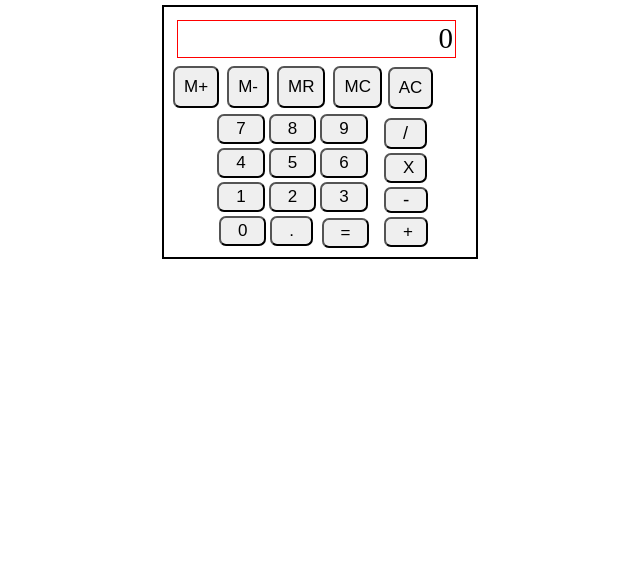
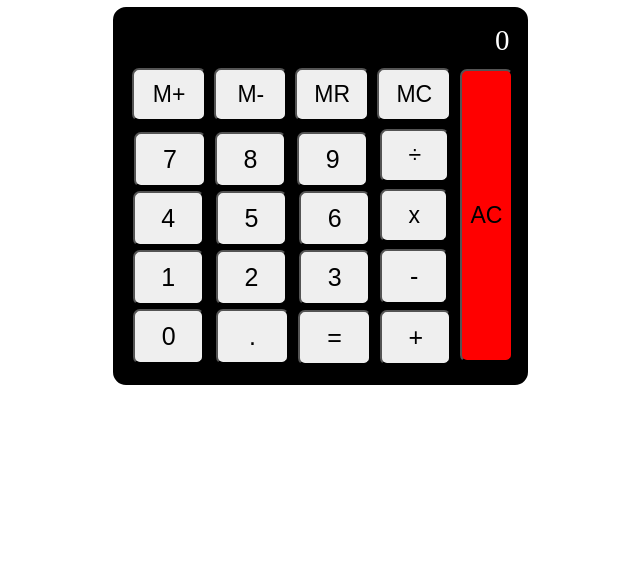
Before and after one commit to komalgill0310/calculator-app-second-time-, a plain HTML site: page index.html in a window 1280 px wide. Shown: the part 227-800 px from the top of the page, without its empty margins (320-960 px from the left). Drawn offline with Linux system fonts and the light colour scheme.

Commit message:
css is finish

```diff
--- a/index.html
+++ b/index.html
@@ -35,8 +35,8 @@
       </div>
 
       <div class="operator-btn-container">
-        <button class="operator" value="/" id="divide">/</button>
-        <button class="operator" value="*" id="multiply">X</button>
+        <button class="operator" value="/" id="divide">&#247</button>
+        <button class="operator" value="*" id="multiply">x</button>
         <button class="operator" value="-" id="subtract">-</button>
         <button class="operator" value="+" id="add">+</button>
       </div>
--- a/script.js
+++ b/script.js
@@ -16,7 +16,6 @@ operators.forEach((operatorValue) => {
     }
     if (firstOperand) {
       operator = e.target.textContent;
-      // result.textContent = e.target.textContent;
     }
   });
 });
@@ -27,13 +26,11 @@ numbers.forEach((number) => {
     e.preventDefault();
     if (!operator) {
       firstOperand += e.target.textContent;
-      console.log("firstOperand: ", firstOperand);
       result.textContent = firstOperand;
       document.querySelector("#reset-btn").textContent = "CE";
     }
     if (firstOperand && operator) {
       secondOperand += e.target.textContent;
-      console.log("secondOperand: ", secondOperand);
       result.textContent = secondOperand;
     }
   });
@@ -62,7 +59,7 @@ function calculate(operator) {
     case "X":
       result.textContent = firstNumber * secondNumber;
       break;
-    case "/":
+    default:
       result.textContent = (firstNumber % secondNumber) === 0 ? (firstNumber / secondNumber) : (firstNumber / secondNumber).toFixed(3);
       break;
   }
@@ -91,13 +88,11 @@ document.querySelector("#memory-save").addEventListener("click", (e) => {
   e.preventDefault();
   if (addMemory) {
     let addMemory1 = result.textContent;
-    console.log("Memory_Store1: ", addMemory1);
     addMemory = parseInt(addMemory) + parseInt(addMemory1);
     console.log("Sum of M+: ", addMemory);
   }
   else {
     addMemory = result.textContent;
-    console.log("FirstMemoryStore: ", addMemory);
   }
 });
 
@@ -105,13 +100,10 @@ document.querySelector("#memory-clear").addEventListener("click", (e) => {
   e.preventDefault();
   if (subMemory) {
     let subMemory1 = result.textContent;
-    console.log("Memory_Store1: ", subMemory1);
     subMemory = parseInt(subMemory) + parseInt(subMemory1);
-    console.log("Sum of M+: ", subMemory);
   }
   else {
     subMemory = result.textContent;
-    console.log("FirstMemoryStore: ", subMemory);
   }
 });
 
@@ -119,16 +111,13 @@ document.querySelector("#memory-recall").addEventListener("click", (e) => {
   e.preventDefault();
   outputMemory = addMemory - subMemory;
   result.textContent = outputMemory;
-  console.log("MR: ", result.textContent);
   if (firstOperand && operator) {
     secondOperand = outputMemory;
     result.textContent = secondOperand;
-    console.log("MR SecondOperand: ", result.textContent);
   }
   if (!firstOperand) {
     firstOperand = outputMemory;
     result.textContent = firstOperand;
-    console.log("MR FirstOperand: ", result.textContent);
   }
 });
 
--- a/stylesheet.css
+++ b/stylesheet.css
@@ -11,7 +11,7 @@
 }
 
 h1{
-  font-size: 56px;
+  font-size: 57px;
 }
 
 .calculator-container{
@@ -19,13 +19,17 @@ h1{
   height: auto;
   width: auto;
   padding: 5px;
+  border-radius: 13px;
+  background-color: black;
 }
 
 .result-container{
-  border: 1px solid red;
+  border: 1px solid black;
   height: 36px;
-  width: 277px;
+  width: 383px;
   margin: 8px;
+  border-radius: 7px;
+  /* background-color: white; */
 }
 
 #result{
@@ -33,114 +37,145 @@ h1{
   flex-direction: row-reverse;
   font-size: 29px;
   padding: 0.5px 2px;
-  /* height: 31px; */
+  color: white;
 }
 
+
+
 .reset-container{
-  margin-top: -63.7px;
-  margin-left: 217px;
+  margin-top: -75.7px;
+  margin-left: 369px;
   margin-bottom: 2px;
 }
 
 #reset-btn{
-  font-size: 17px;
-  padding: 9px;
+  font-size: 23px;
+  padding: 131px 9px;
  margin-left: -36px;
  border-radius: 7px;
+ background-color: red;
  cursor: pointer;
 }
 
+#reset-btn:hover{
+
+ color: white;
+}
+
+
 .memory-btn-container{
-  margin-right: 89px;
+  margin-right: 61px;
   margin-bottom: 23px;
 }
 
 .memory{
-  padding: 9px;
-  font-size: 17px;
+  padding: 11px 17px;
+  font-size: 23px;
   margin-left: 4px;
   border-radius: 7px;
   cursor: pointer;
 }
 
+.memory:hover{
+  background-color: #cccccc;
+}
+
+#memory-save{
+  padding: 11px 19px;
+}
+#memory-clear{
+  padding: 11px 21px;
+}
+
 #memory-recall{
-  margin-right: 0.02px;
+  margin-right: 0.4px;
 }
 
 .operator-btn-container{
-  margin-top: 9px;
-  margin-left:214.9px;
+  margin-top: -235px;
+  margin-left:264.9px;
   margin-bottom: 17px;
+  /* border: 1px solid magenta; */
 }
 
 .operator{
   display: block;
-  padding: 3px 17px;
-  font-size: 17px;
-  margin-bottom: 4px;
+  padding: 11px 26px;
+  font-size: 23px;
+  margin-left: -4px;
+  margin-bottom: 7px;
   border-radius: 7px;
   cursor: pointer;
 }
 
-#divide{
+.operator:hover{
+  background-color: #ff9500;
+}
+/* #divide{
+  margin-top: -23px;
   font-size: 18px;
+} */
+
+#subtract{
+  font-size: 25px;
+padding: 11px 27.7px;
 }
 
-#subtract{
-  font-size: 19px;
-  font-weight: 80px;
-  padding-bottom: 0.001px;
-  padding-top: 0.001px;
-}
-
-#multiply{
-  padding-right: 11px;
-  text-align: center;
-}
 
 #add{
-  padding-right: 13px;
-  text-align: center;
+  /* margin-top: 13px; */
+  margin-top: -0.4px;
+font-size: 25px;
 }
 
 .operand-decimal-equal-container{
+  /* border: 1px solid green; */
   padding: 3px;
-  margin: 55px;
+  /* margin: 55px; */
 margin-bottom: 9px;
-margin-top: -153px;
-margin-left: -0.001px;
+margin-top: -253px;
+margin-left: -14px;
+margin-right: 131px;
+}
+
+#eight{
+margin-left: 5.1px;
+margin-right: -0.8px;
 }
 
 .number{
-  font-size: 17px;
-  padding: 3px 17px;
+  font-size: 25px;
+  padding: 11px 26.7px;
   border-radius: 7px;
   margin-bottom: 4px;
-  cursor: pointer;;
+  margin-left: 7.9px;
+  cursor: pointer;
 }
 
+.number:hover{
+  background-color: #8c8c8c;
+}
 #zero{
-margin-left: -53px;
+margin-left: -73px;
+}
+
+#decimal{
+  padding: 11px 31px;
 }
 
 .btn-equal-container{
-  margin-top: -44.7px;
-  margin-right: -51px;
-  margin-bottom: 4px;
+  margin-top: -70.7px;
+  margin-right: -29px;
+  margin-bottom: 13px;
 }
 
 #equal-btn{
-  font-size: 17px;
-  padding: 3px 17px;
+  font-size: 25px;
+  padding: 11px 27px;
   border-radius: 7px;
   cursor: pointer;
 }
 
-/* #memory-output{
-  border: 3px solid sandybrown;
-  height: 240px;
-  width: 259px;
-  margin-top: 5px;
-  margin-left: 516px;
-  margin-top: -246px;
-} */
+#equal-btn:hover{
+  background-color: #065fd4;
+}
```
